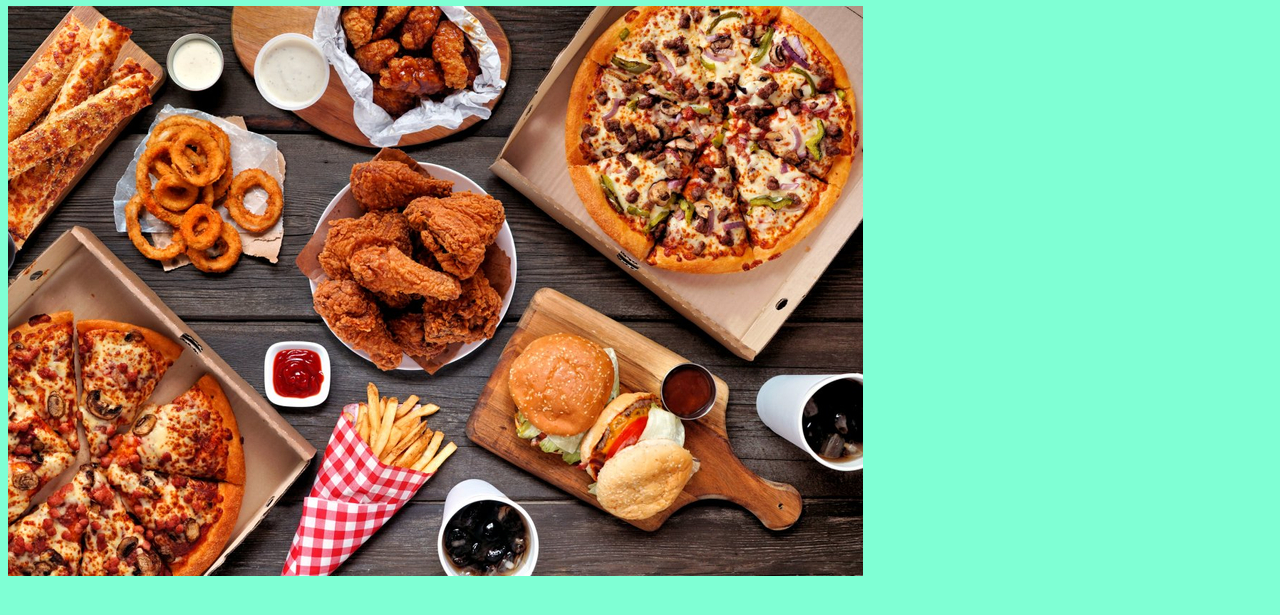
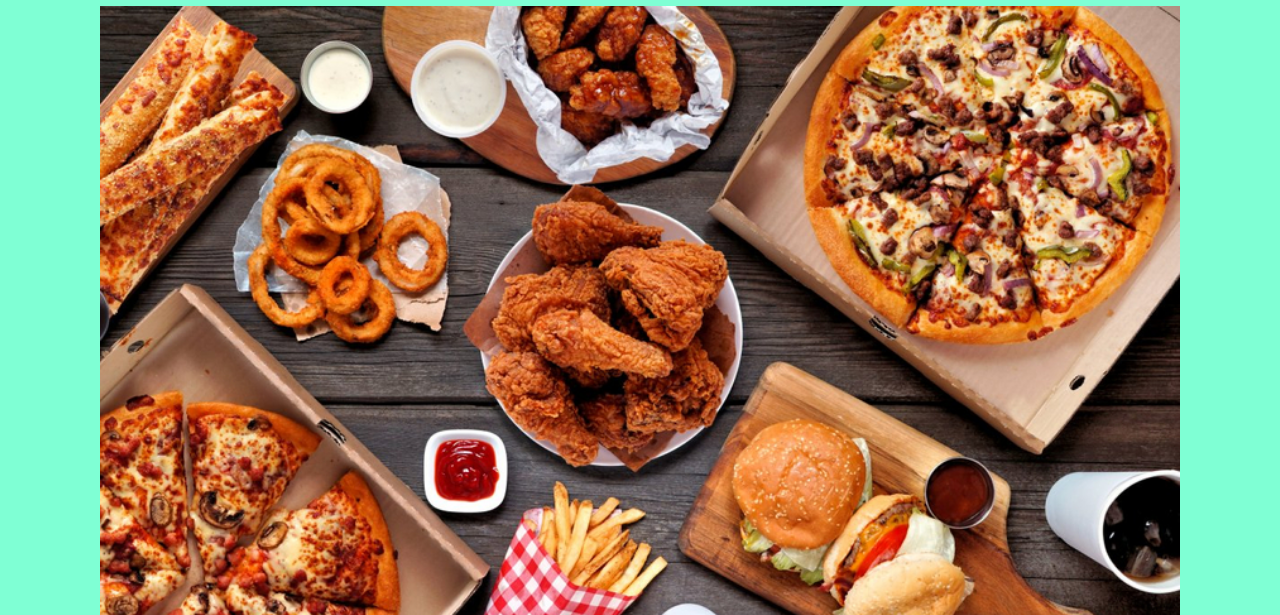
Before and after one commit to hawkaii/odin-recipes, a plain HTML site: page index.html in a window 1280 px wide. Shown: the part 74-689 px from the top of the page. Drawn offline with Linux system fonts and the light colour scheme.

Commit message:
centering &resizing image

```diff
--- a/index.css
+++ b/index.css
@@ -1,25 +1,38 @@
-body{
+body {
     background-color: aquamarine;
     font-family: 'Courier New', Courier, monospace;
 }
 
-h1{
+h1 {
     outline-color: black;
     outline-style: double;
     text-align: center;
 }
-h4{
+
+h4 {
     font-size: 30px;
     text-decoration: underline overline;
 }
-a:link{
+
+a:link {
     color: black;
 }
-a:visited{
+
+a:visited {
     color: blanchedalmond;
 }
-button{
+
+button {
     font-size: 24px;
     color: beige;
     background-color: rgb(233, 111, 233);
 }
+
+img {
+    display: block;
+    margin-left: auto;
+    margin-right: auto;
+    width: 50%;
+    height: auto;
+    width: 1080px;
+}
--- a/recipes/style.css
+++ b/recipes/style.css
@@ -30,3 +30,12 @@ a:link{
 a:visited{
     color: rgb(183, 243, 220);
 }
+
+img {
+    display: block;
+    margin-left: auto;
+    margin-right: auto;
+    width: 50%;
+    height: auto;
+    width: 1080px;
+}
```
